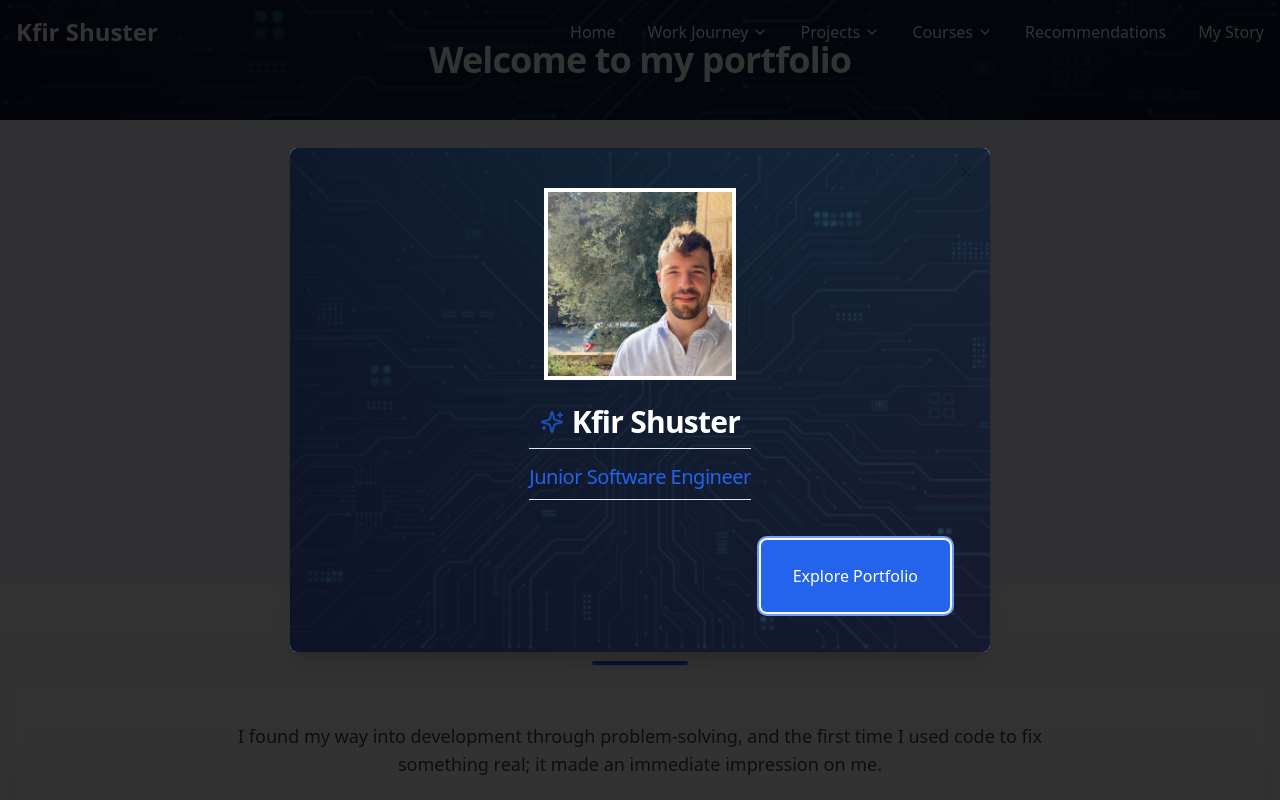
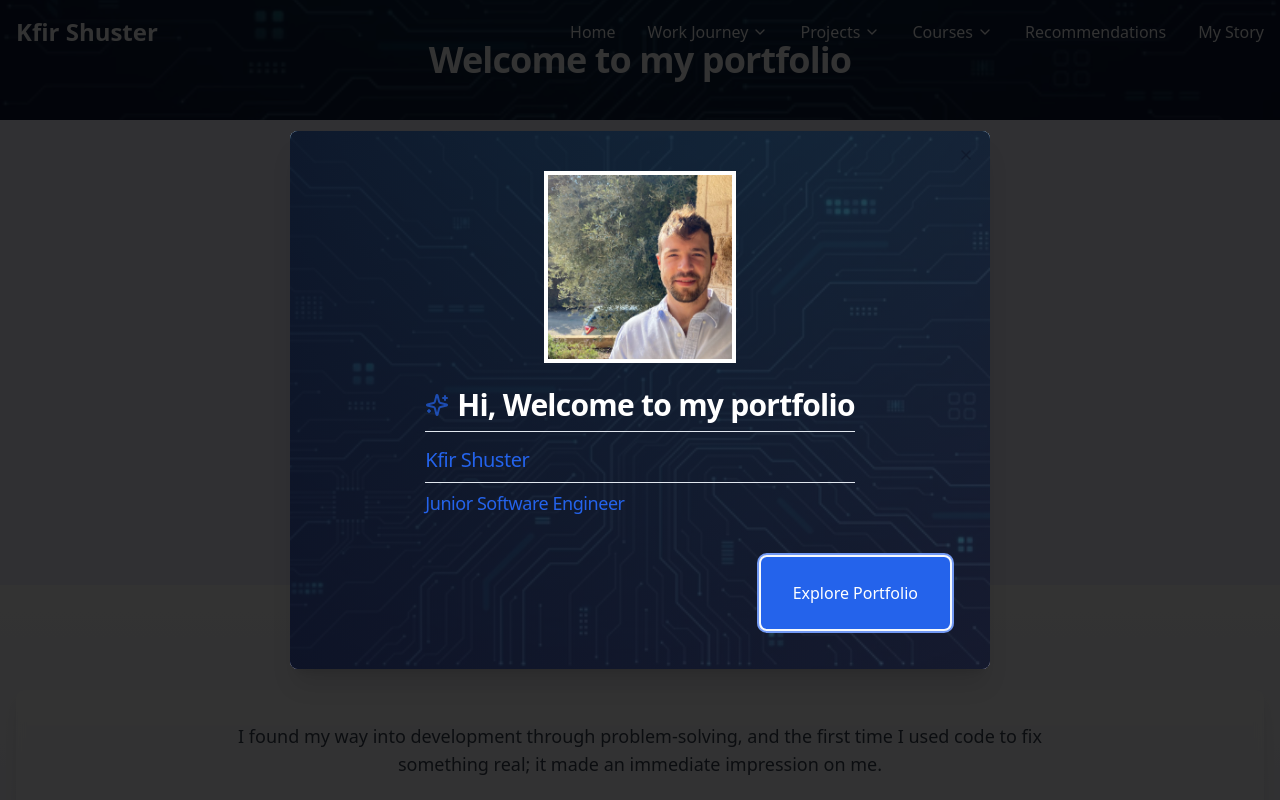
Before and after one commit to Ks619/digital-identity, a React (Vite) app: page / in a window 1280 px wide. Shown: the top 800 px of the page. Built offline with nearby package versions, Linux system fonts and the light colour scheme.

Commit message:
Refactor: Update WelcomeDialog content and button hover effect
- Updated the text content of the WelcomeDialog to include the user's name and title.
- Modified the button in the WelcomeDialog to increase its size on hover.

```diff
--- a/src/components/WelcomeDialog.tsx
+++ b/src/components/WelcomeDialog.tsx
@@ -50,17 +50,20 @@ const WelcomeDialog: React.FC<WelcomeDialogProps> = ({ open, onOpenChange }) =>
             <DialogHeader className="mb-4">
               <DialogTitle className="text-3xl font-bold text-white mb-2 flex items-center justify-center gap-2">
                 <Sparkles className="h-6 w-6 text-primary animate-pulse" />
-                Kfir Shuster
+                Hi, Welcome to my portfolio
               </DialogTitle>
               <h2 className="text-xl text-primary font-medium">
+                Kfir Shuster
+              </h2>
+              <h3 className="text-lg text-primary font-medium mt-1">
                 Junior Software Engineer
-              </h2>
+              </h3>
             </DialogHeader>
 
             <DialogFooter className="mt-6 flex justify-center w-full">
               <Button
                 onClick={() => onOpenChange(false)}
-                className="text-base px-8 py-6 h-auto bg-primary hover:bg-primary/80 text-white transition-all duration-300 font-medium"
+                className="text-base px-8 py-6 h-auto bg-primary hover:bg-primary/80 text-white transition-all duration-300 font-medium hover:scale-110"
               >
                 Explore Portfolio
               </Button>
```
